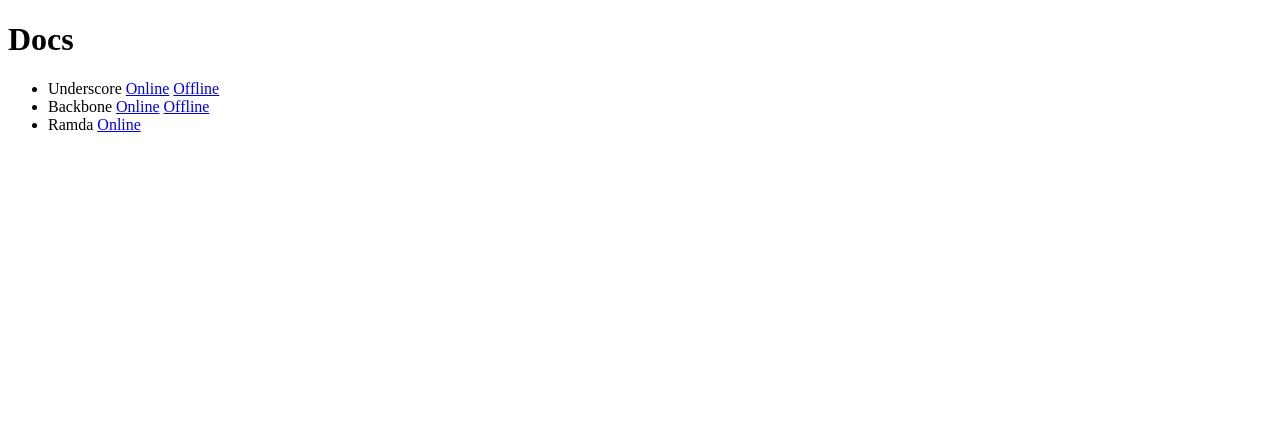
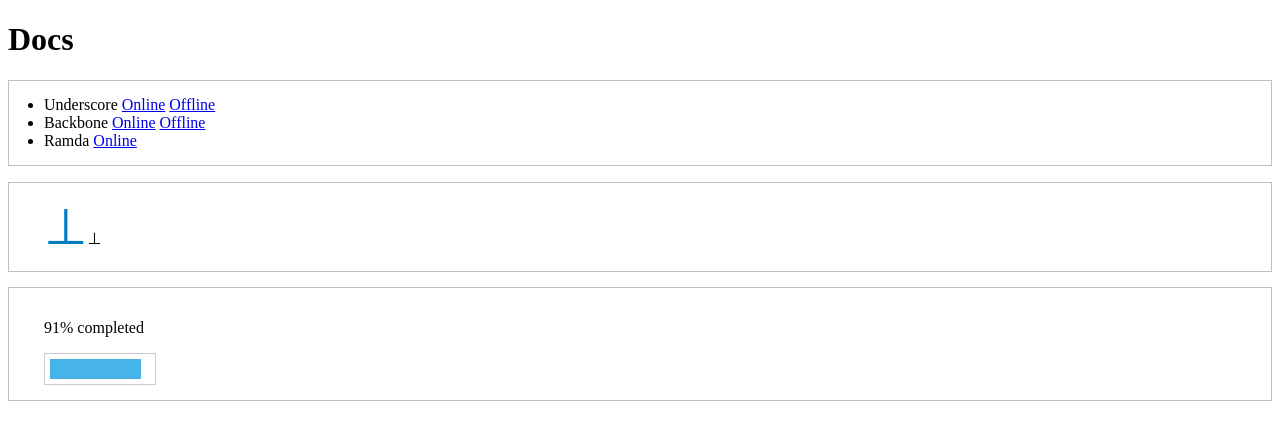
Before and after one commit to haishengwu-okta/skewer, a website: page index.html in a window 1280 px wide. Drawn offline with nearby package versions, Linux system fonts and the light colour scheme.

Commit message:
add moment; an progres bar.

```diff
--- a/index.html
+++ b/index.html
@@ -2,15 +2,28 @@
 <html>
     <head>
         <title>Skewer Daemon</title>
+
+        <link rel="stylesheet" href="https://cdnjs.cloudflare.com/ajax/libs/font-awesome/4.7.0/css/font-awesome.min.css" />
+
         <script src="./node_modules/jquery/dist/jquery.js"></script>
         <script src="./node_modules/underscore/underscore.js"></script>
         <script src="./node_modules/backbone/backbone.js"></script>
         <script src="./node_modules/ramda/dist/ramda.js"></script>
+        <script src="./node_modules/moment/moment.js"></script>
         <script src="http://127.0.0.1:13579/skewer"></script>
+        <style>
+         .box { border: 1px solid #C0C0C0; margin-bottom: 15px; padding: 15px 35px; }
+         .bottom::before {
+             content: '\22A5';
+             color: #007dc1;
+             font-size: 50px;
+         }
+        </style>
     </head>
     <body>
         <h1>Docs</h1>
-        <ul>
+
+        <ul class="box">
             <li>
                 <label>Underscore</label>
                 <a href="http://backbonejs.org/">Online</a>
@@ -26,5 +39,19 @@
                 <a href="http://ramdajs.com/docs/">Online</a>
             </li>
         </ul>
+
+        <p class="box">
+            <span class="bottom">&perp;</span>
+        </p>
+
+        <div class="box">
+            <p id="torii-progress-bar">91% completed</p>
+
+            <div id="torii-progress-bar-outer" style="width: 100px; background-color: white; border: 1px solid #cacaca; padding: 5px;">
+                <div id="torii-progress-bar-inner" style="width: 91%; height: 20px; background-color: #46b3e9; "></div>
+            </div>
+        </div>
+
+
     </body>
 </html>
```
